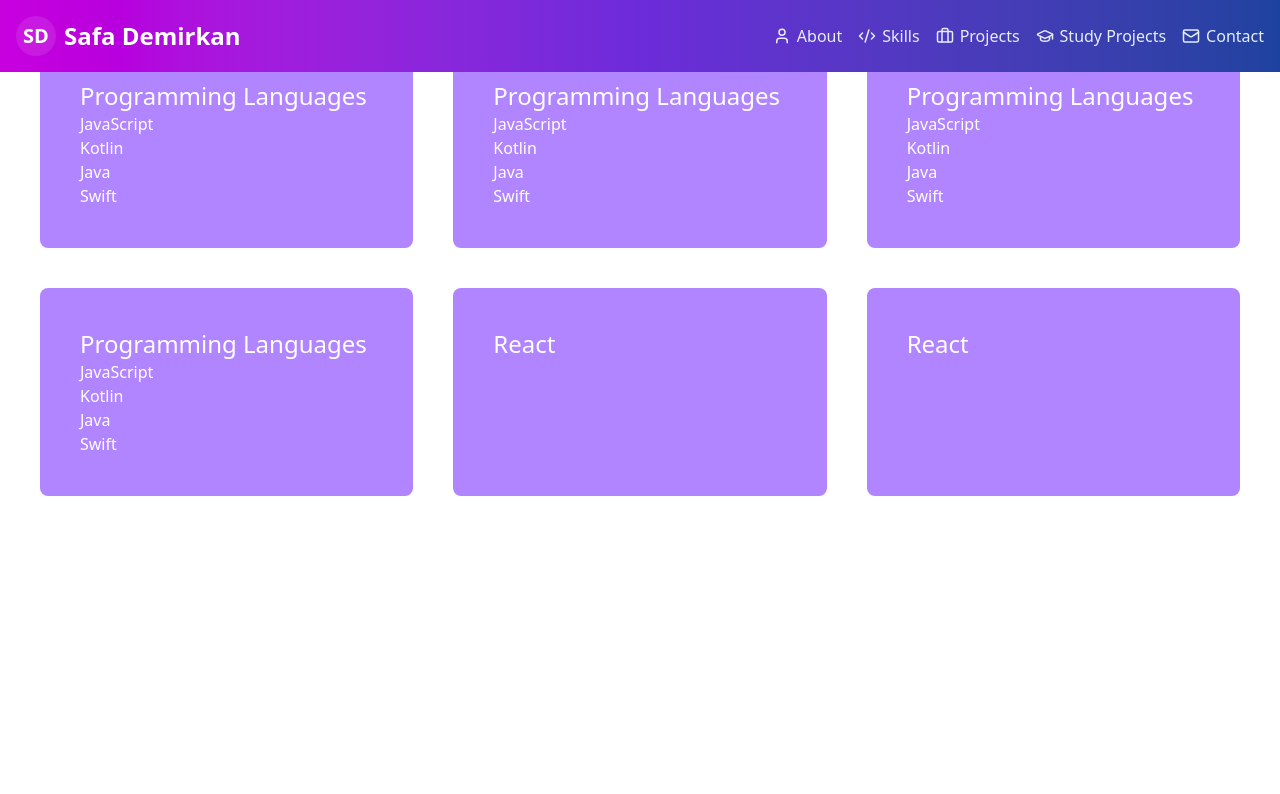
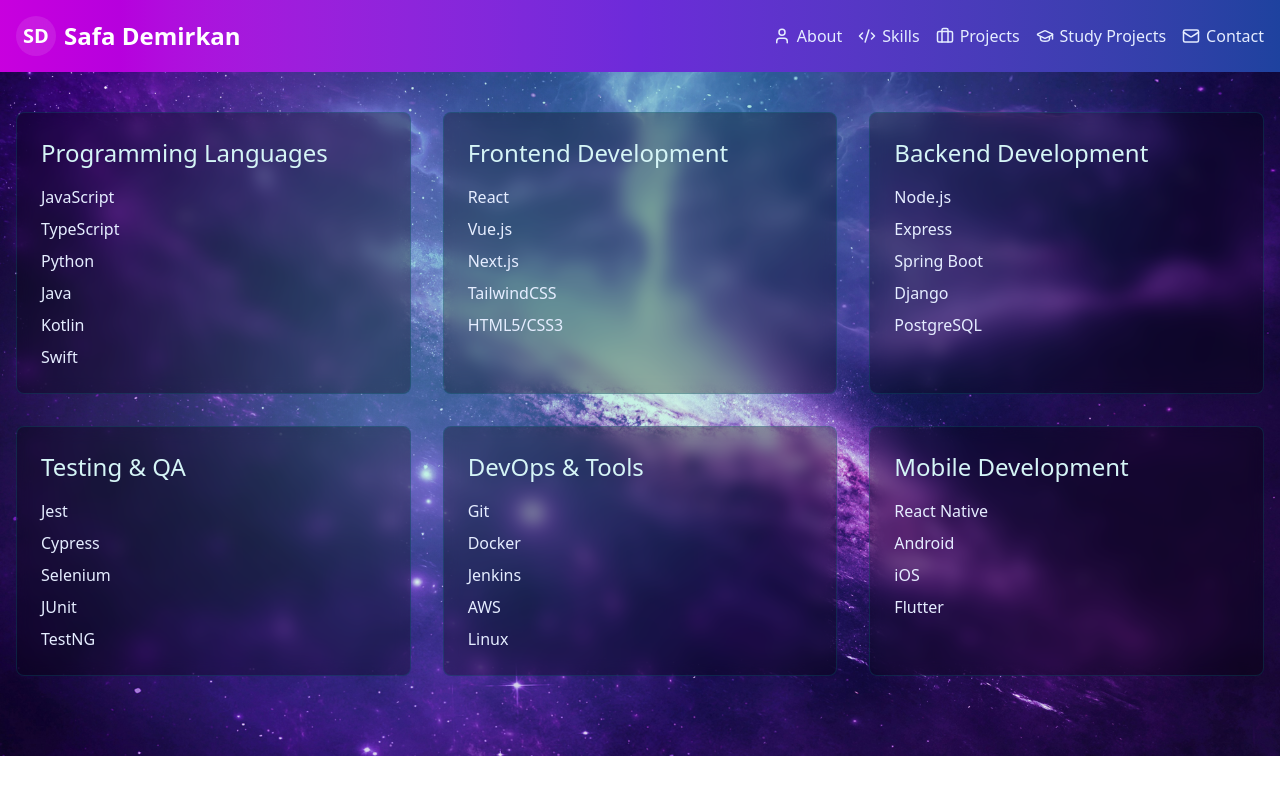
Before and after one commit to diagnosis/portfolio-react, a React (Vite) app: page /skills in a window 1280 px wide. Shown: the top 794 px of the page. Built offline with nearby package versions, Linux system fonts and the light colour scheme.

Commit message:
Update skills section with aurora theme

```diff
--- a/src/SkillCard.jsx
+++ b/src/SkillCard.jsx
@@ -1,14 +1,17 @@
-
-
-
-
 export const SkillCard = ({skill, items}) => {
     return (
-        <div className='flex flex-col p-10 w-full h-full bg-violet-500/70 rounded-lg skill-card'>
-            <h3 className='text-2xl'>{skill}</h3>
+        <div className='flex flex-col p-6 h-full bg-black/30 backdrop-blur-sm rounded-lg border border-teal-500/20 transform hover:scale-105 transition-all duration-300 animate-fade-in'>
+            <h3 className='text-2xl text-teal-100 mb-4 font-heading'>{skill}</h3>
             <div className='flex-1'>
-                <ul>
-                    {items?.map(item => <li key={item}>{item}</li>)}
+                <ul className='space-y-2'>
+                    {items?.map((item, index) => (
+                        <li
+                            key={index}
+                            className='text-indigo-100 hover:text-teal-300 transition-colors duration-200'
+                        >
+                            {item}
+                        </li>
+                    ))}
                 </ul>
             </div>
         </div>
--- a/src/routes/skills.jsx
+++ b/src/routes/skills.jsx
@@ -1,19 +1,92 @@
 import { createFileRoute } from '@tanstack/react-router'
 import { SkillCard } from '../SkillCard.jsx'
+import { useEffect } from 'react'
+
 export const Route = createFileRoute('/skills')({
   component: Skills,
 })
 
 function Skills() {
+    useEffect(() => {
+        // Comet creation function
+        const createComet = () => {
+            const comet = document.createElement('div');
+            comet.className = 'comet';
+
+            const angle = Math.random() * 60 - 30;
+            const startX = -100;
+            const startY = Math.random() * window.innerHeight;
+
+            const distance = window.innerWidth + 200;
+            const radians = angle * (Math.PI / 180);
+            const endX = startX + (distance * Math.cos(radians));
+            const endY = startY + (distance * Math.sin(radians));
+
+            comet.style.setProperty('--start-x', `${startX}px`);
+            comet.style.setProperty('--start-y', `${startY}px`);
+            comet.style.setProperty('--end-x', `${endX}px`);
+            comet.style.setProperty('--end-y', `${endY}px`);
+            comet.style.setProperty('--angle', `${angle}deg`);
+
+            document.querySelector('.aurora-bg').appendChild(comet);
+
+            comet.style.animation = `cometMove ${1.5 + Math.random()}s linear forwards`;
+            comet.addEventListener('animationend', () => comet.remove());
+        };
+
+        const cometInterval = setInterval(() => {
+            if (Math.random() > 0.6) {
+                createComet();
+            }
+        }, 1000);
+
+        return () => {
+            clearInterval(cometInterval);
+        };
+    }, []);
+
+    const skillCategories = [
+        {
+            title: 'Programming Languages',
+            items: ['JavaScript', 'TypeScript', 'Python', 'Java', 'Kotlin', 'Swift']
+        },
+        {
+            title: 'Frontend Development',
+            items: ['React', 'Vue.js', 'Next.js', 'TailwindCSS', 'HTML5/CSS3']
+        },
+        {
+            title: 'Backend Development',
+            items: ['Node.js', 'Express', 'Spring Boot', 'Django', 'PostgreSQL']
+        },
+        {
+            title: 'Testing & QA',
+            items: ['Jest', 'Cypress', 'Selenium', 'JUnit', 'TestNG']
+        },
+        {
+            title: 'DevOps & Tools',
+            items: ['Git', 'Docker', 'Jenkins', 'AWS', 'Linux']
+        },
+        {
+            title: 'Mobile Development',
+            items: ['React Native', 'Android', 'iOS', 'Flutter']
+        }
+    ]
+
     return (
-        <section className='text-white skills-bg'>
-            <div className='grid m-auto max-w-screen-xl grid-cols-1 md:grid-cols-2 lg:grid-cols-3 gap-10 p-10 place-items-center relative z-10'>
-                <SkillCard skill='Programming Languages' items={['JavaScript', 'Kotlin', 'Java', 'Swift']} />
-                <SkillCard skill='Programming Languages' items={['JavaScript', 'Kotlin', 'Java', 'Swift']} />
-                <SkillCard skill='Programming Languages' items={['JavaScript', 'Kotlin', 'Java', 'Swift']} />
-                <SkillCard skill='Programming Languages' items={['JavaScript', 'Kotlin', 'Java', 'Swift']} />
-                <SkillCard skill='React' />
-                <SkillCard skill='React' />
+        <section className='aurora-bg -mt-[64px]'>
+            <div className='container mx-auto px-4 py-20'>
+                <h2 className='text-4xl md:text-5xl text-white text-center mb-12 font-heading animate-slide-up'>
+                    Technical Skills
+                </h2>
+                <div className='grid grid-cols-1 md:grid-cols-2 lg:grid-cols-3 gap-8 relative z-10'>
+                    {skillCategories.map((category, index) => (
+                        <SkillCard
+                            key={index}
+                            skill={category.title}
+                            items={category.items}
+                        />
+                    ))}
+                </div>
             </div>
         </section>
     )
```
